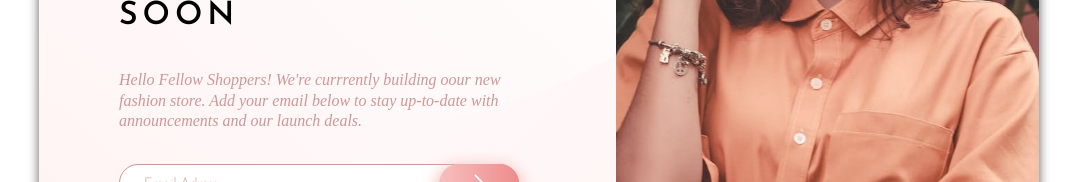
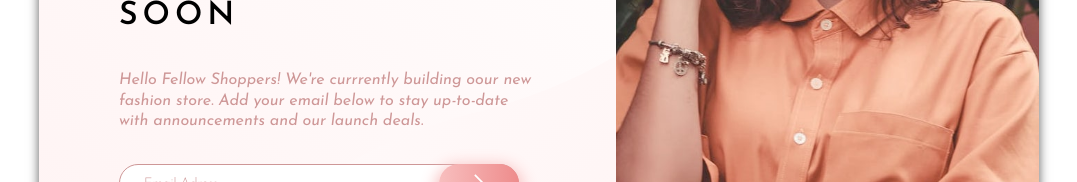
Before and after one commit to Maryahcee/base-aparrell-frontend-mentor-chanlleng, a Vue app: page / in a window 1280 px wide. Shown: the part 386-568 px from the top of the page, without its empty margins (41-1118 px from the left). Built offline with nearby package versions, Linux system fonts and the light colour scheme.

Commit message:
Update LandingText.vue
add landing-text class and style it

```diff
--- a/src/components/LandingText.vue
+++ b/src/components/LandingText.vue
@@ -1,5 +1,5 @@
 <template>
-  <p> Hello Fellow Shoppers! We're currrently building oour new fashion store.
+  <p class="landing-text"> Hello Fellow Shoppers! We're currrently building oour new fashion store.
       Add your email below to stay up-to-date with announcements and our launch deals.
   </p>
 </template>
@@ -11,8 +11,8 @@ export default {
 </script>
 
 <style>
-p {
-  font-family: 'Josephin Sans';
+.landing-text {
+  font-family: 'Josefin Sans';
   color: hsl(0, 36%, 70%);
   line-height: 1.3;
   font-size: 16px;
```
